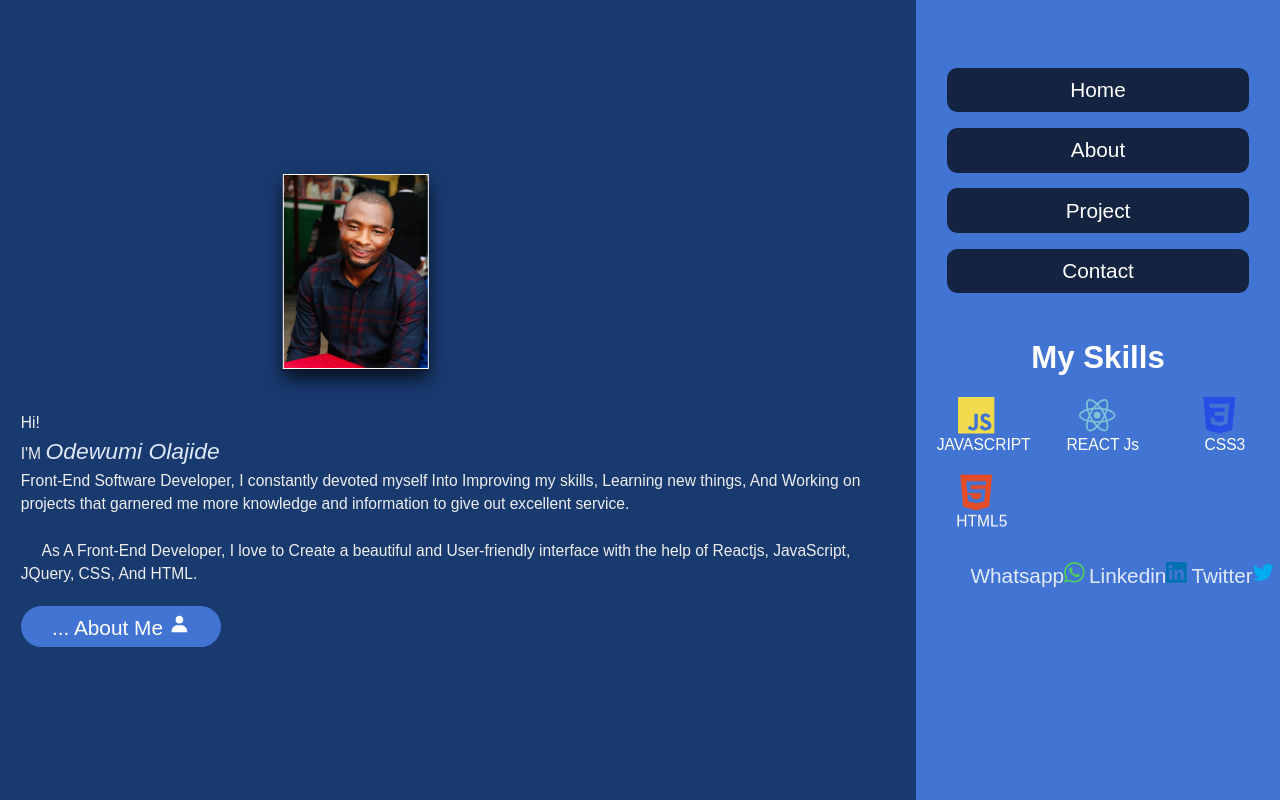
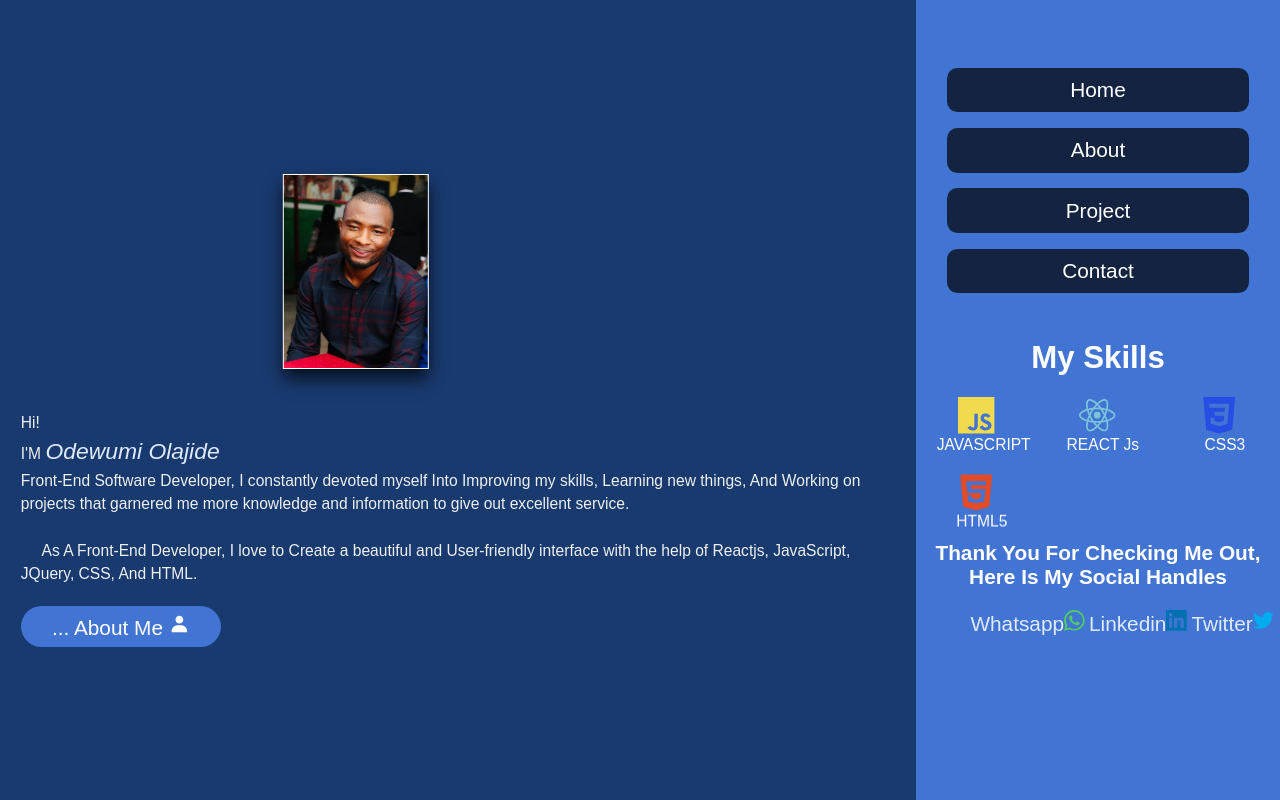
Before and after one commit to Thewealth-soft/odewumi-portfolio, a React app: page / in a window 1280 px wide. Shown: the top 800 px of the page. Built offline with nearby package versions, Linux system fonts and the light colour scheme.

Commit message:
Added more message

```diff
--- a/src/component/skills/skills.jsx
+++ b/src/component/skills/skills.jsx
@@ -35,6 +35,7 @@ const skills = () => {
         {/* <marquee behavior="" direction="right" className="text__move">
           thank you for checking on me.
         </marquee> */}
+        <h1 className="text-two">Thank you for checking me out, Here is my social handles</h1>
         <div className="social__media">
           <a href="https://wa.me/+2348164228535">
             whatsapp
--- a/src/style.css
+++ b/src/style.css
@@ -58,7 +58,9 @@ section {
 .btn:hover {
   background: var(--dark-blue);
 }
-
+.text-two{
+  color: #FFF;
+}
 .heading {
   text-align: center;
   margin: 0 6rem;
```
